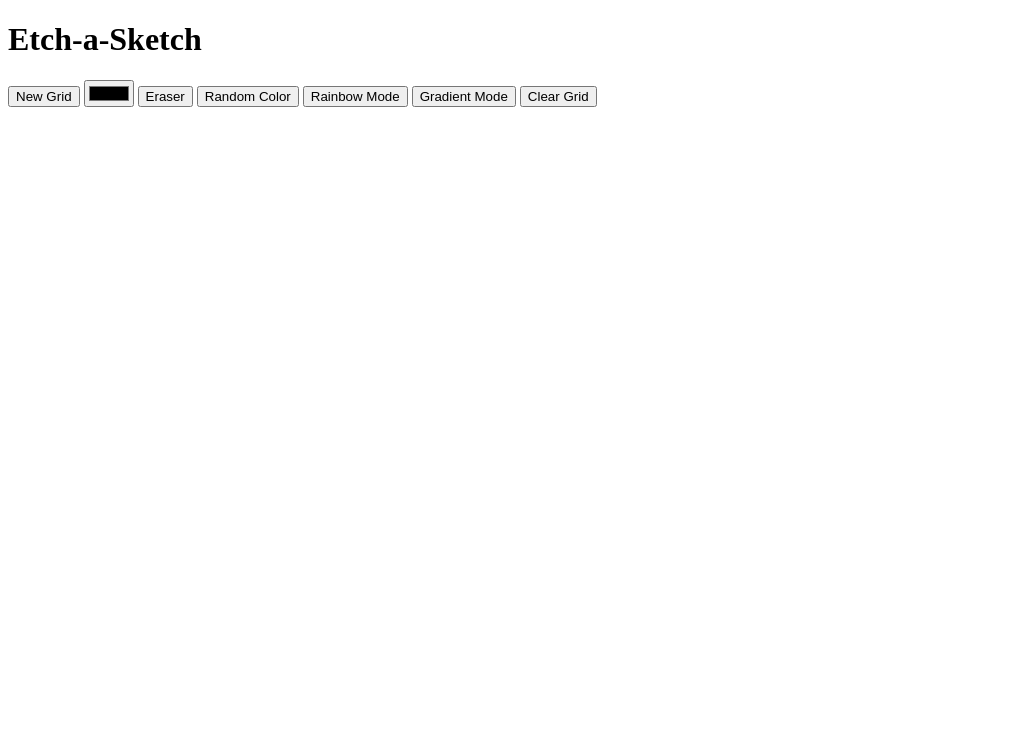
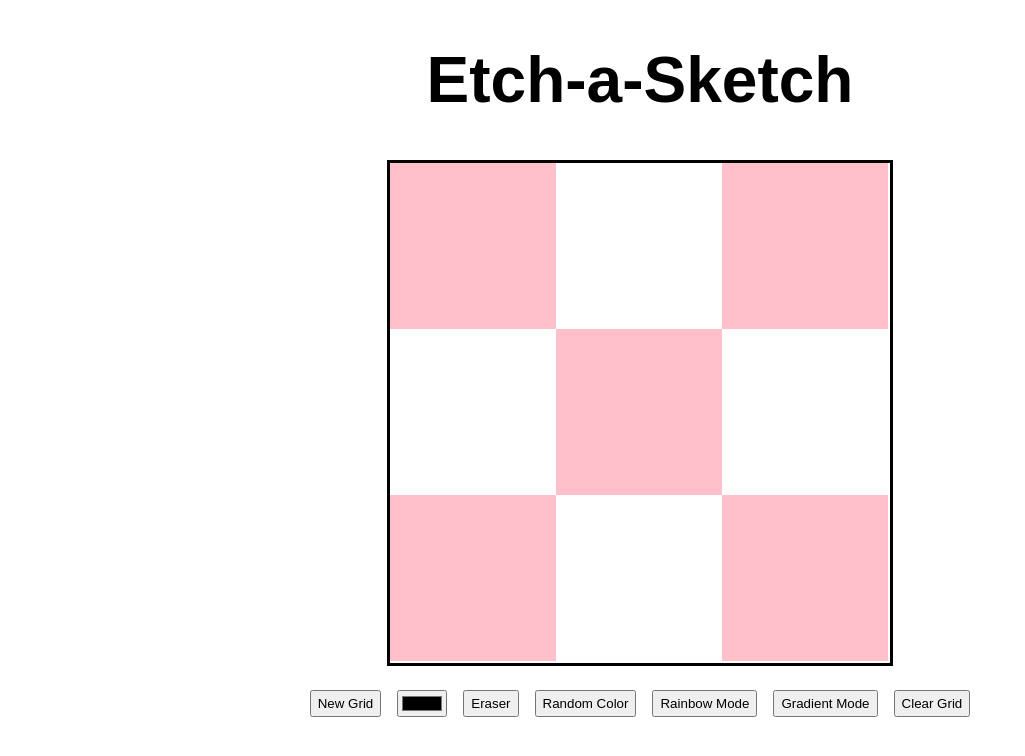
Before and after one commit to Noah-Gullo/etch-a-sketch, a plain HTML site: page index.html in a window 1280 px wide. Shown: the whole page, without its empty margins (0-1025 px from the left). Drawn offline with Linux system fonts and the light colour scheme.

Commit message:
Added grid of squares

```diff
--- a/index.html
+++ b/index.html
@@ -4,11 +4,17 @@
     <head>
         <meta charset="UTF-8">
         <title>Etch-a-Sketch</title>
+        <link rel="stylesheet" href="style.css">
+        <script src="script.js" defer></script>
     </head>
 
     <body>
         <h1>Etch-a-Sketch</h1>
-        <div class="container"></div>
+        <div class="grid">
+            <div class="container" width="500px" height="500px"></div>
+        </div>
+
+        <div class="buttons">
             <button class="new-grid">New Grid</button>
             <input type="color" class="change-color"></button>
             <button class="eraser">Eraser</button>
@@ -16,5 +22,6 @@
             <button class="rainbow">Rainbow Mode</button>
             <button class="Gradient">Gradient Mode</button>
             <button class="clear-grid">Clear Grid</button>
+        </buttons>
     </body>
 </html>
--- a/script.js
+++ b/script.js
@@ -0,0 +1,23 @@
+const container = document.querySelector(".container");
+
+function createGrid(size){
+    height = Math.floor(parseInt(container.getAttribute("width")) / size);
+    width = height;
+
+    for(let i = 0; i < size; i++){
+        for(let j = 0; j < size; j++)
+        {
+            const square = document.createElement("div");
+            square.style.display = "flex";
+            square.setAttribute("style",`height: ${height}px; width: ${width}px`);
+            if((j + i) % 2 == 0){
+                square.style.backgroundColor = "pink";
+            }
+            square.style.flexShrink = "0";
+            container.appendChild(square);
+        }
+
+    }
+}
+
+createGrid(3);
--- a/style.css
+++ b/style.css
@@ -0,0 +1,27 @@
+h1 {
+    font-family: Arial, Helvetica, sans-serif;
+    display: flex;
+    font-size: 64px;
+    justify-content: center;
+}
+
+.buttons {
+    display: flex;
+    justify-content: center;
+    gap: 16px;
+}
+
+.container{
+    width: 500px;
+    height: 500px;
+    border: solid black;
+    display: flex;
+    flex-wrap: wrap;
+    align-content: flex-start;
+}
+
+.grid{
+    display: flex;
+    justify-content: center;
+    margin-bottom: 24px;
+}
```
Lines whose indentation alone changed are shown as unchanged.
